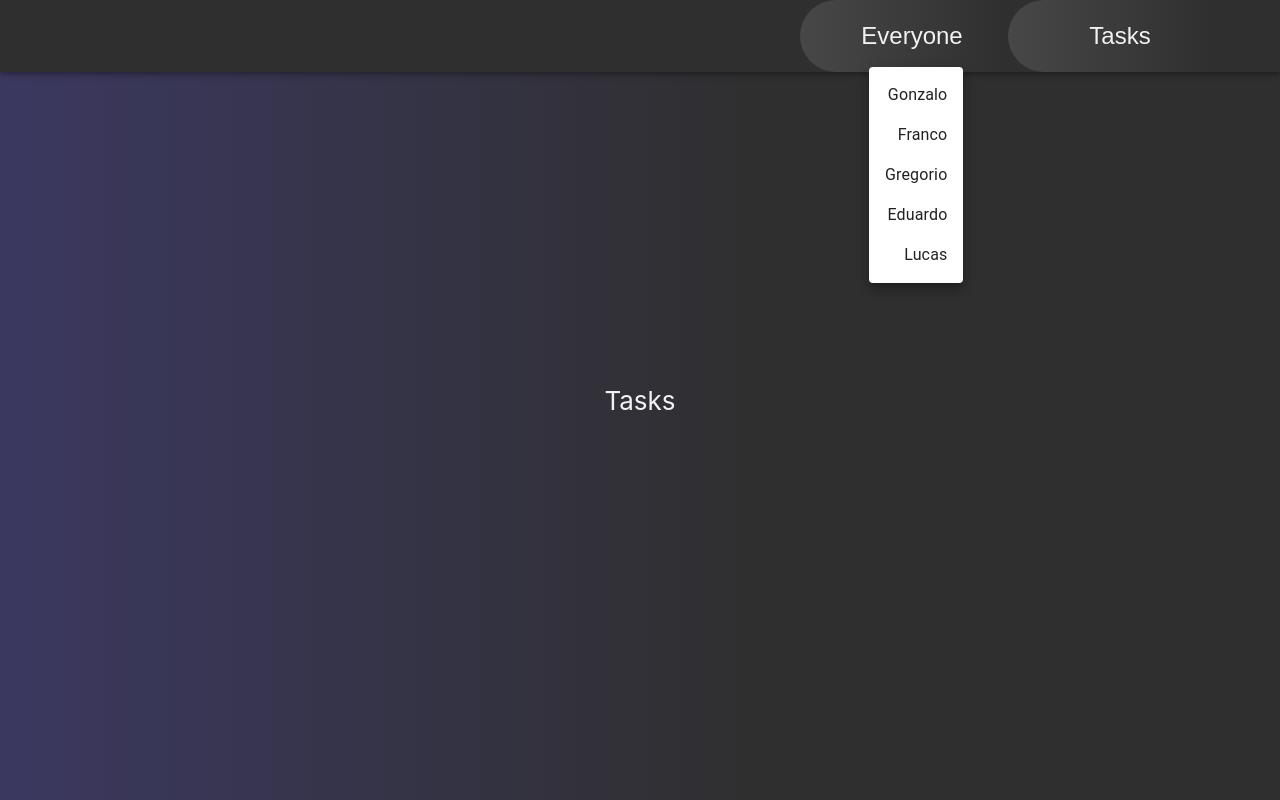
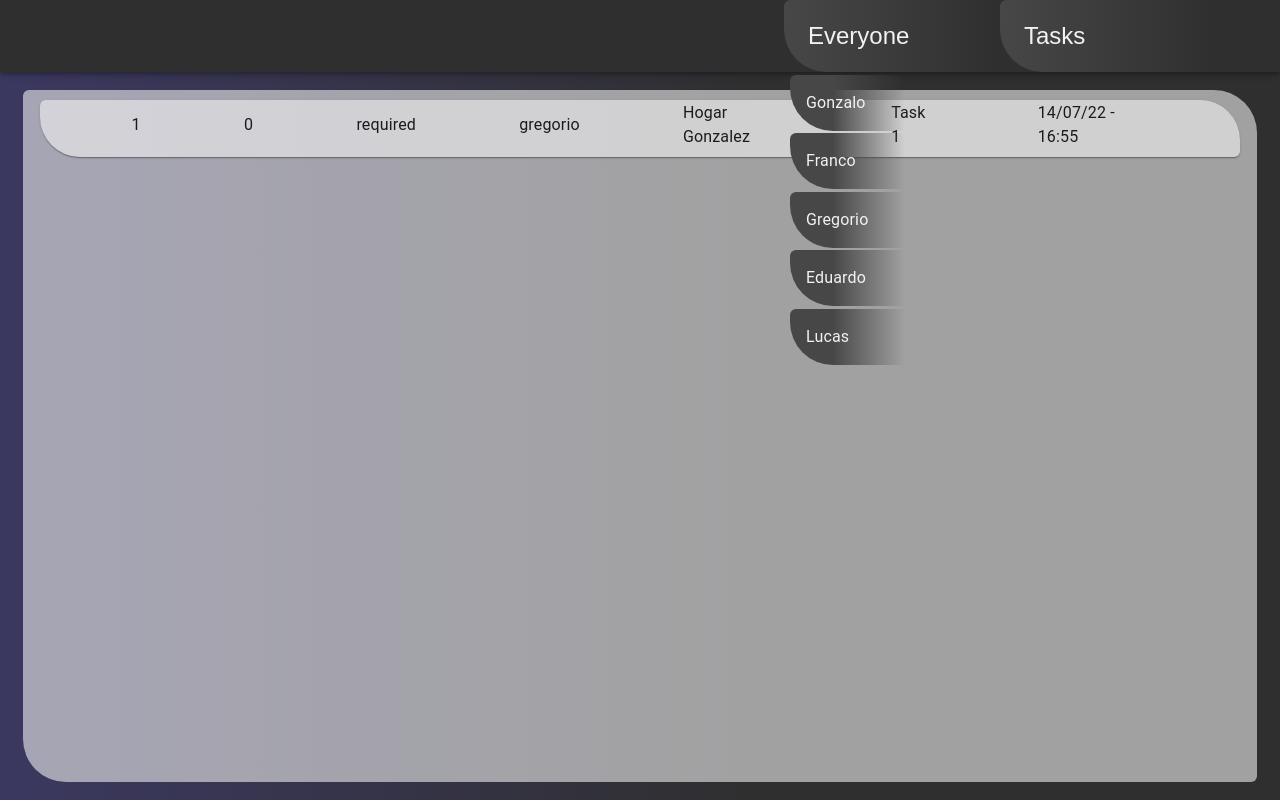
Before and after one commit to gregodiaz/task-app, a React (Create React App) app: page /task-app/Tasks in a window 1280 px wide. Both pictures are taken after a click on the button "Everyone". Built offline with nearby package versions, Linux system fonts and the light colour scheme.

Commit message:
better design and task idea

```diff
--- a/src/components/Admin/index.jsx
+++ b/src/components/Admin/index.jsx
@@ -3,10 +3,12 @@ import DefaultTemplate from "../DefaultTemplate";
 import Style from "./style.js";
 
 export default function Admin() {
+  const style = Style()
+
   return (
     <DefaultTemplate
       children={
-        <div style={Style()}>
+        <div style={style.bg}>
           Admin
         </div>
       }
--- a/src/components/Admin/style.js
+++ b/src/components/Admin/style.js
@@ -2,6 +2,7 @@ import React from "react";
 
 export default function Style() {
   return {
+    bg: {
       display: "flex",
       justifyContent: "center",
       alignItems: "center",
@@ -9,5 +10,6 @@ export default function Style() {
       width: "100vw",
       background:
         "linear-gradient(to right, #E85A5650 0%, #2f2f2f 60%, #2f2f2f 100%)",
+    },
   };
 }
--- a/src/components/Main/index.jsx
+++ b/src/components/Main/index.jsx
@@ -7,9 +7,10 @@ export default function Main() {
   const navigate = useNavigate();
   const navigateTo = (path) => navigate("/task-app/" + path);
   const pages = ["Tasks", "Statistics", "Admin"];
+  const style = Style();
 
   return (
-    <Box sx={Style().box}>
+    <Box sx={style.box}>
       <ButtonGroup
         size="large"
         orientation="vertical"
@@ -19,11 +20,7 @@ export default function Main() {
         sx={{ alignItems: "center" }}
       >
         {pages.map((page) => (
-          <Button
-            key={page}
-            sx={Style()[page]}
-	    onClick={() => navigateTo(page)}
-          >
+          <Button key={page} sx={style[page]} onClick={() => navigateTo(page)}>
             {page}
           </Button>
         ))}
--- a/src/components/Main/style.js
+++ b/src/components/Main/style.js
@@ -1,6 +1,6 @@
 import React from "react";
 
-export default function Style(bgcolor) {
+export default function Style() {
   return {
     Tasks: {
       fontSize: "calc(5vw + 2rem)",
@@ -10,6 +10,7 @@ export default function Style(bgcolor) {
           "linear-gradient(to right, #282828 10%, #D95AF230 50%, #282828 90%)",
       },
     },
+
     Statistics: {
       fontSize: "calc(5vw + 2rem)",
       color: "#f2f2f2",
@@ -18,6 +19,7 @@ export default function Style(bgcolor) {
           "linear-gradient(to right, #282828 10%, #655CDB30 50%, #282828 90%)",
       },
     },
+
     Admin: {
       fontSize: "calc(5vw + 2rem)",
       color: "#f2f2f2",
@@ -26,6 +28,7 @@ export default function Style(bgcolor) {
           "linear-gradient(to right, #282828ff 10%, #E85A5630 50%, #282828ff 90%)",
       },
     },
+
     box: {
       display: "flex",
       alignItems: "center",
--- a/src/components/NavBar/index.jsx
+++ b/src/components/NavBar/index.jsx
@@ -18,6 +18,8 @@ import users from "../../database/users.json";
 const NavBar = () => {
   const navigate = useNavigate();
   const params = useParams();
+  const style = Style();
+
   const pages = ["Tasks", "Statistics", "Admin"];
   const capFirstLetter = (pageName) => {
     pageName = pageName.slice(1);
@@ -39,8 +41,7 @@ const NavBar = () => {
   const handlePages = (event) => {
     setSelectedPage(event.target.textContent);
     handleCloseNavMenu();
-    navigate("/task-app/" + event.target.textContent.slice(1));
-    console.log(event.target.textContent)
+    navigate("/task-app/" + event.target.textContent);
   };
 
   const handleOpenNavMenu = (event) => {
@@ -62,20 +63,18 @@ const NavBar = () => {
   }, [window.location.pathname]);
 
   return (
-    <AppBar sx={Style().appBar}>
-      <Container fixed sx={Style().container}>
-        <Box sx={Style().box}>
-          <IconButton
-            onClick={handleOpenUserMenu}
-            sx={{ p: 0, color: "#f2f2f2" }}
-          >
+    <AppBar sx={style.appBar}>
+      <Container sx={style.container}>
+        <Box sx={style.box}>
+          <IconButton onClick={handleOpenUserMenu} sx={style.iconButton}>
             {selectedUser}
           </IconButton>
           <Menu
-            anchorOrigin={Style().topAndRight}
-            transformOrigin={Style().topAndRight}
+            anchorOrigin={style.topAndRight}
+            transformOrigin={style.topAndRight}
+            sx={style.menu}
+            elevation={0}
             keepMounted
-            sx={{ mt: "45px" }}
             anchorEl={anchorElUser}
             open={Boolean(anchorElUser)}
             onClose={handleCloseUserMenu}
@@ -83,33 +82,35 @@ const NavBar = () => {
             {users
               .filter((user) => user.firstName !== selectedUser)
               .map((user) => (
-                <MenuItem sx={Style().menuItems} key={user.id} onClick={handleUsers}>
-                  <Typography textAlign="center">{user.firstName}</Typography>
+                <MenuItem
+                  sx={style.menuItems}
+                  key={user.id}
+                  onClick={handleUsers}
+                >
+                  <Typography>{user.firstName}</Typography>
                 </MenuItem>
               ))}
           </Menu>
         </Box>
-        <Box sx={Style().box}>
-          <IconButton
-            onClick={handleOpenNavMenu}
-            sx={{ p: 0, color: "#f2f2f2" }}
-          >
+        <Box sx={style.box}>
+          <IconButton onClick={handleOpenNavMenu} sx={style.iconButton}>
             {selectedPage}
           </IconButton>
           <Menu
-            anchorOrigin={Style().topAndRight}
-            transformOrigin={Style().topAndRight}
+            anchorOrigin={style.topAndRight}
+            transformOrigin={style.topAndRight}
+            sx={style.menu}
+            elevation={0}
+            keepMounted
             anchorEl={anchorElNav}
-            keepMounted
-            sx={{ mt: "45px" }}
             open={Boolean(anchorElNav)}
             onClose={handleCloseNavMenu}
           >
             {pages
               .filter((page) => page !== selectedPage)
-              .map((page, index) => (
-		<MenuItem sx={Style().menuItems} key={page} onClick={handlePages}>
-                  <Typography textAlign="right"> {page}</Typography>
+              .map((page) => (
+                <MenuItem sx={style.menuItems} key={page} onClick={handlePages}>
+                  <Typography>{page}</Typography>
                 </MenuItem>
               ))}
           </Menu>
--- a/src/components/NavBar/style.js
+++ b/src/components/NavBar/style.js
@@ -1,40 +1,68 @@
 import React from "react";
 
-export default function Style(bgcolor) {
+export default function Style() {
   return {
     appBar: {
       backgroundColor: "#2f2f2f",
       width: "100vw",
     },
+
     container: {
       display: "flex",
       alignItems: "center",
       justifyContent: "right",
       height: "9vh",
     },
+
+    iconButton: {
+      p: 0,
+      color: "#f2f2f2",
+    },
+
     box: {
       display: "flex",
       alignItems: "center",
-      justifyContent: "center",
+      justifyContent: "left",
       background: "linear-gradient(to right , #474747, #2f2f2f)",
       height: "9vh",
       width: "15vw",
       minWidth: 143,
-      paddingLeft: 2,
-      borderTopLeftRadius: 43,
+      paddingLeft: 3,
+      borderTopLeftRadius: 6,
       borderBottomLeftRadius: 43,
     },
+
+    menuItems: {
+      display: "flex",
+      alignItems: "center",
+      justifyContent: "left",
+      height: "7vh",
+      background:
+        "linear-gradient(to right , #474747 0%, #474747 30%, #2f2f2f00 80%)",
+      minWidth: 143,
+      paddingLeft: 2,
+      marginBottom: 0.3,
+      borderTopLeftRadius: 6,
+      borderBottomLeftRadius: 43,
+      "&:hover": {
+        // background: "linear-gradient(to right , #655CDB30 0%, #2f2f2f00 50%)",
+        background:
+          "linear-gradient(to right , #655CDB50  0%, #655CDB50 30%, #2f2f2f00 80%)",
+      },
+    },
+
+    menu: {
+      mt: "45px",
+      ml: 3,
+      "& .MuiPaper-root": {
+        backgroundColor: "#00000000",
+        color: "#f2f2f2",
+      },
+    },
+
     topAndRight: {
       vertical: "top",
       horizontal: "right",
     },
-    menuItems: {
-      display: "flex",
-      alignItems: "center",
-      justifyContent: "right",
-      height: "5vh",
-      // background: "#474747",
-      // color: "#f2f2f2",
-    },
   };
 }
--- a/src/components/Statistics/index.jsx
+++ b/src/components/Statistics/index.jsx
@@ -3,10 +3,12 @@ import DefaultTemplate from "../DefaultTemplate";
 import Style from "./style.js";
 
 export default function Statistics() {
+  const style = Style()
+
   return (
     <DefaultTemplate
       children={
-        <div style={Style()}>
+        <div style={style.bg}>
           Statistics
         </div>
       }
--- a/src/components/Statistics/style.js
+++ b/src/components/Statistics/style.js
@@ -2,6 +2,7 @@ import React from "react";
 
 export default function Style() {
   return {
+    bg: {
       display: "flex",
       justifyContent: "center",
       alignItems: "center",
@@ -9,5 +10,6 @@ export default function Style() {
       width: "100vw",
       background:
         "linear-gradient(to right, #D95AF250 0%, #2f2f2f 60%, #2f2f2f 100%)",
+    },
   };
 }
--- a/src/components/Tasks/index.jsx
+++ b/src/components/Tasks/index.jsx
@@ -1,13 +1,33 @@
 import React from "react";
+import { Box, Card, CardContent, Typography } from "@mui/material";
 import DefaultTemplate from "../DefaultTemplate";
 import Style from "./style.js";
 
+// database
+import tasks from "../../database/Tasks.json";
+
 export default function Task() {
+  const style = Style();
+
   return (
     <DefaultTemplate
       children={
-        <div style={Style()}>
-          Tasks
+        <div style={style.bg}>
+          <Box sx={style.box}>
+            {tasks.map((task, index) => (
+              <Card sx={style.card} key={index}>
+                <CardContent sx={style.cardContent}>
+                  <Typography sx={style.typography}>{task.id}</Typography>
+                  <Typography sx={style.typography}>{task.priority}</Typography>
+                  <Typography sx={style.typography}>{task.state}</Typography>
+                  <Typography sx={style.typography}>{task.responsible.firstName}</Typography>
+                  <Typography sx={style.typography}>{task.client.businessName}</Typography>
+                  <Typography sx={style.typography}>{task.title}</Typography>
+                  <Typography sx={style.typography}>{task.updates[0].createdAt}</Typography>
+                </CardContent>
+              </Card>
+            ))}
+          </Box>
         </div>
       }
     />
--- a/src/components/Tasks/style.js
+++ b/src/components/Tasks/style.js
@@ -2,6 +2,7 @@ import React from "react";
 
 export default function Style() {
   return {
+    bg: {
       display: "flex",
       justifyContent: "center",
       alignItems: "center",
@@ -9,5 +10,46 @@ export default function Style() {
       width: "100vw",
       background:
         "linear-gradient(to right, #655CDB50 0%, #2f2f2f 60%, #2f2f2f 100%)",
+    },
+
+    box: {
+      display: "flex",
+      justifyContent: "center",
+      backgroundColor: '#f2f2f296',
+      mt: '9vh',
+      p: .3,
+      height: "86vh",
+      width: "96vw",
+      borderTopLeftRadius: 6,
+      borderTopRightRadius: 43,
+      borderBottomRightRadius: 6,
+      borderBottomLeftRadius: 43,
+    },
+
+    card: {
+      display: "flex",
+      justifyContent: "left",
+      alignItems: 'center',
+      backgroundColor: '#f2f2f296',
+      mt: 1,
+      p: 3,
+      height: 9,
+      width: "90vw",
+      borderTopLeftRadius: 6,
+      borderTopRightRadius: 40,
+      borderBottomRightRadius: 6,
+      borderBottomLeftRadius: 40,
+    },
+
+    cardContent: {
+      display: "flex",
+      justifyContent: "space-between",
+      alignItems: 'center',
+    },
+
+    typography: {
+      my: 1,
+      mx: "calc(3px + 3.8vw)",
+    },
   };
 }
--- a/src/database/Tasks.json
+++ b/src/database/Tasks.json
@@ -5,8 +5,8 @@
     "state": "required",
     "responsible": {
       "id": 3,
-      "firstname": "gregorio",
-      "lastname": "diaz",
+      "firstName": "gregorio",
+      "lastName": "diaz",
       "active": true
     },
     "client": {
@@ -22,8 +22,8 @@
       {
         "autor": {
           "id": 3,
-          "firstname": "gregorio",
-          "lastname": "diaz",
+          "firstName": "gregorio",
+          "lastName": "diaz",
           "active": true
         },
         "createdAt": "14/07/22 - 16:55",
@@ -44,8 +44,8 @@
     ],
     "autor": {
       "id": 3,
-      "firstname": "gregorio",
-      "lastname": "diaz",
+      "firstName": "gregorio",
+      "lastName": "diaz",
       "active": true
     },
     "createdAt": "14/07/22 - 16:53"
```
Also changed, not shown: public/index.html (+1 -1 lines), 9 other files (tests, documents, lock files or other folders). Lines whose indentation alone changed are shown as unchanged.
